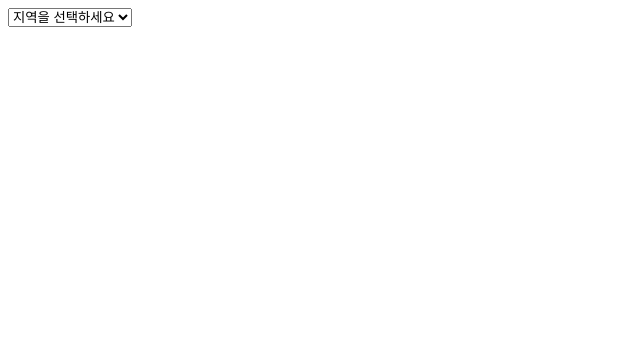
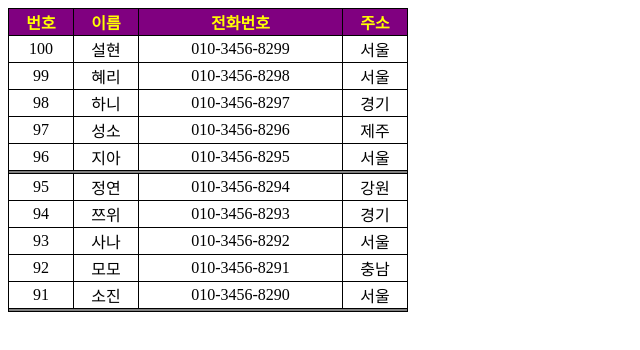
Before and after one commit to yeGenieee/vuejs-tutorial, a plain HTML site: page hellovuejs/index.html in a window 1280 px wide. Shown: the whole page, without its empty margins (0-640 px from the left). Drawn offline with nearby package versions, Linux system fonts and the light colour scheme.

Commit message:
template tag

```diff
--- a/hellovuejs/index.html
+++ b/hellovuejs/index.html
@@ -21,32 +21,105 @@
             color: yellow;
             background-color: purple;
         }
+
+        .divider {
+            height: 2px;
+            background-color: gray;
+        }
     </style>
     <script src="https://unpkg.com/vue/dist/vue.min.js"></script>
 </head>
 
 <body>
     <div id="example">
-        <select id="regions">
-          <option disabled="disabled" selected>지역을 선택하세요</option>
-          <option v-for="(val, key) in regions" v-bind:value="key">{{val}}</option>
-        </select>
+        <table id="list">
+            <thead>
+                <tr>
+                    <th>번호</th>
+                    <th>이름</th>
+                    <th>전화번호</th>
+                    <th>주소</th>
+                </tr>
+            </thead>
+            <tbody id="contacts">
+                <template v-for="(contact, index) in contacts">
+                  <tr>
+                    <td>{{contact.no}} </td>
+                    <td>{{contact.name}}</td>
+                    <td>{{contact.tel}}</td>
+                    <td>{{contact.address}}</td>
+                  </tr>
+                  <tr class="divider" v-if="index % 5 ===4">
+                    <td colspan="4"></td>
+                  </tr>
+                </template>
+            </tbody>
+        </table>
     </div>
 
     <script type="text/javascript">
-        var regions = {
-            "A": "Asia",
-            "B": "America",
-            "C": "Europe",
-            "D": "Africa",
-            "E": "Oceania"
-        };
+        var model = {
+            "pageno": 1,
+            "pagesize": 10,
+            "totalcount": 100,
+            "contacts": [{
+                    "no": 100,
+                    "name": "설현",
+                    "tel": "010-3456-8299",
+                    "address": "서울"
+                }, {
+                    "no": 99,
+                    "name": "혜리",
+                    "tel": "010-3456-8298",
+                    "address": "서울"
+                }, {
+                    "no": 98,
+                    "name": "하니",
+                    "tel": "010-3456-8297",
+                    "address": "경기"
+                }, {
+                    "no": 97,
+                    "name": "성소",
+                    "tel": "010-3456-8296",
+                    "address": "제주"
+                }, {
+                    "no": 96,
+                    "name": "지아",
+                    "tel": "010-3456-8295",
+                    "address": "서울"
+                }, {
+                    "no": 95,
+                    "name": "정연",
+                    "tel": "010-3456-8294",
+                    "address": "강원"
+                }, {
+                    "no": 94,
+                    "name": "쯔위",
+                    "tel": "010-3456-8293",
+                    "address": "경기"
+                }, {
+                    "no": 93,
+                    "name": "사나",
+                    "tel": "010-3456-8292",
+                    "address": "서울"
+                }, {
+                    "no": 92,
+                    "name": "모모",
+                    "tel": "010-3456-8291",
+                    "address": "충남"
+                }, {
+                    "no": 91,
+                    "name": "소진",
+                    "tel": "010-3456-8290",
+                    "address": "서울"
+                },
 
-        var list = new Vue({
+            ]
+        }
+
+        var simple1 = new Vue({
             el: '#example',
-            data: {
-                regions: regions
-            }
+            data: model
         });
     </script>
 </body>
```
